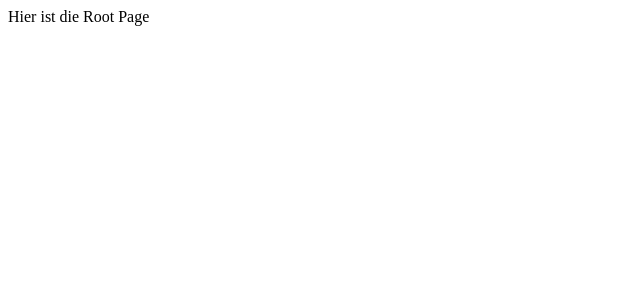
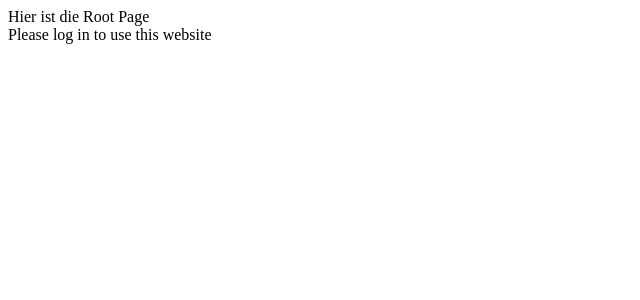
Before and after one commit to paddomanno/movienator-archived, a React (Create React App) app in the folder movienator_react/: page / in a window 1280 px wide. Shown: the top 300 px of the page, without its empty margins (0-640 px from the left). Built offline with nearby package versions, Linux system fonts and the light colour scheme.

Commit message:
Add prompt to log in if not logged in

```diff
--- a/movienator_react/src/pages/RootPage.tsx
+++ b/movienator_react/src/pages/RootPage.tsx
@@ -23,7 +23,7 @@ export default function RootPage() {
           Log Out
         </Button>
       ) : (
-        <></>
+        <>Please log in to use this website</>
       )}
       <div id="detail">
         <Outlet />
```
